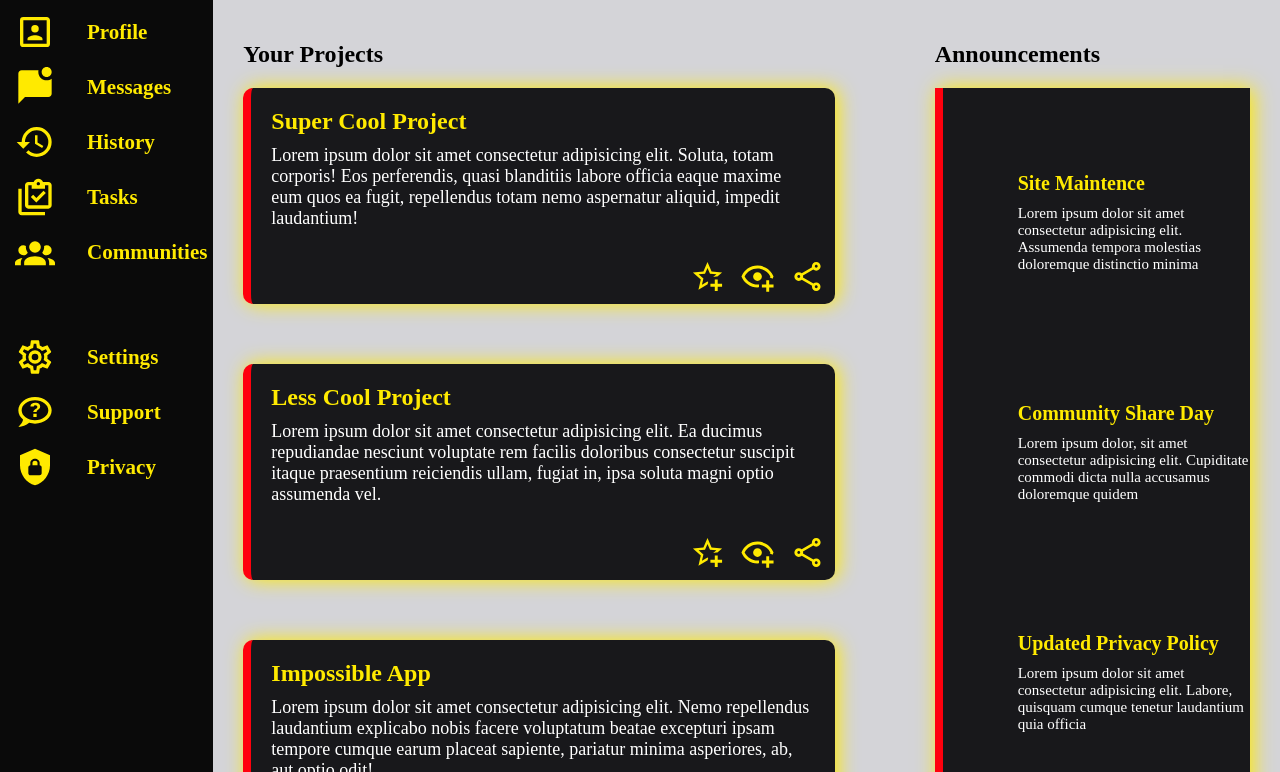
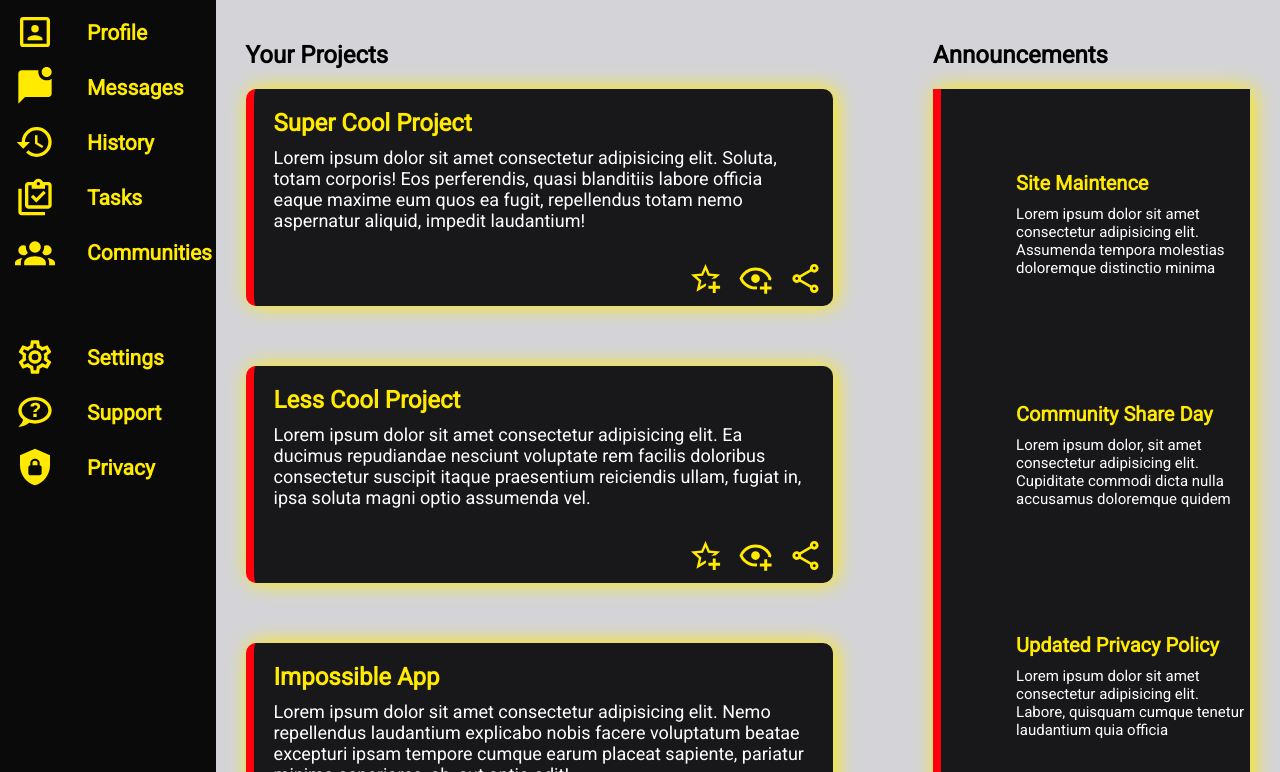
Before and after one commit to jelenji/admin-dashboard, a plain HTML site: page index.html in a window 1280 px wide. Shown: the part 173-945 px from the top of the page. Drawn offline with Linux system fonts and the light colour scheme.

Commit message:
changed font

```diff
--- a/style.css
+++ b/style.css
@@ -1,3 +1,5 @@
+@import url('https://fonts.googleapis.com/css2?family=Montserrat&family=Roboto&display=swap');
+
 :root{
     --base-color:  	#F5F5F5;
     --header-color: #ffffff;
@@ -9,6 +11,7 @@
 *{
     margin: 0;
     padding: 0;
+    font-family: 'Roboto', sans-serif;
 }
 
 .body-container{
```
